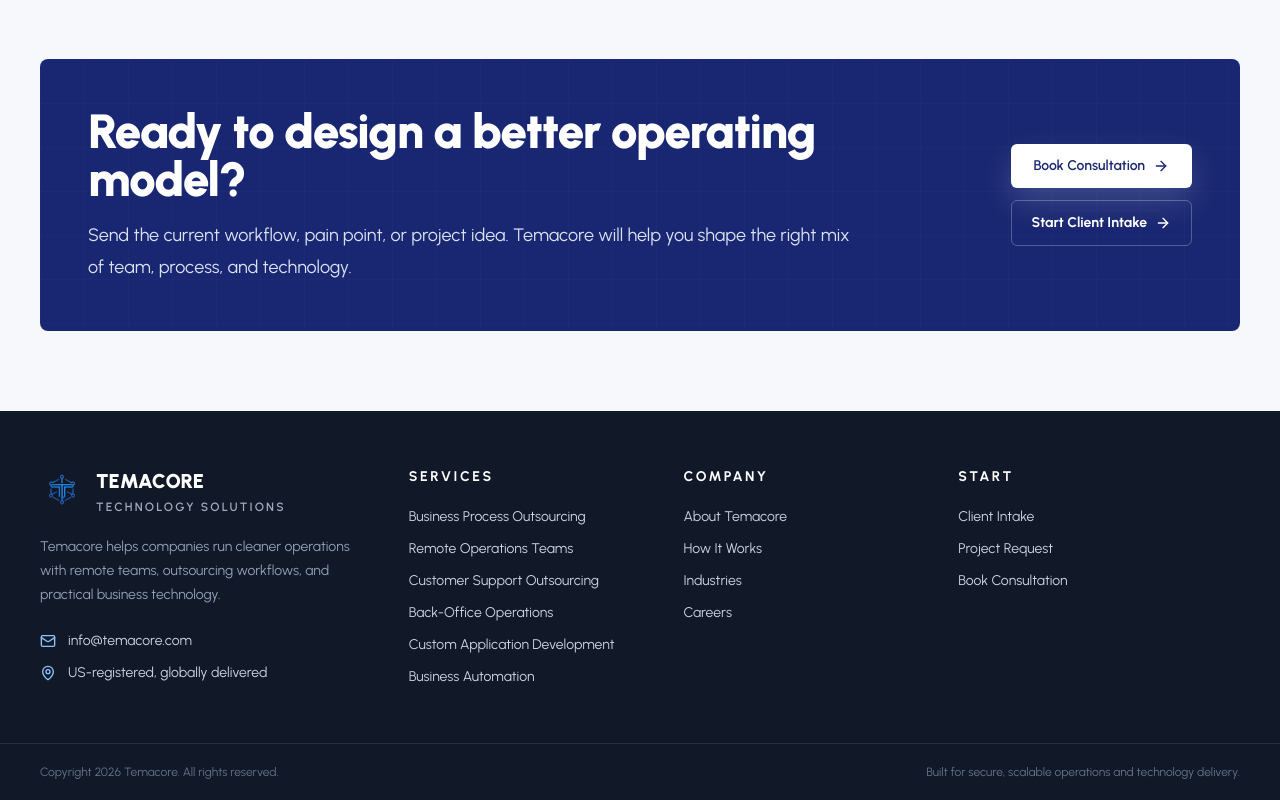
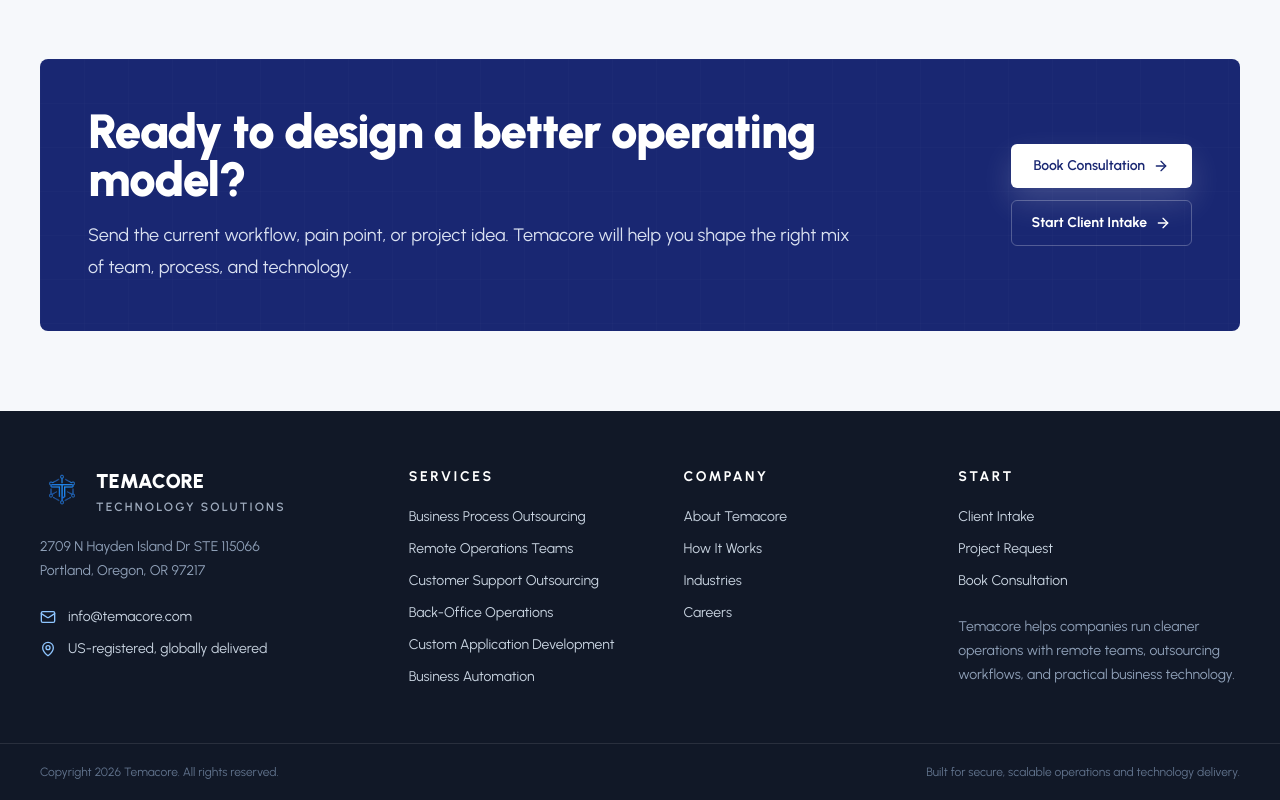
Before and after one commit to temmyjerrybooks/TEMACORE_WEBSITE, a Next.js app: page / in a window 1280 px wide. Shown: the part 5692-6492 px from the top of the page. Built offline with nearby package versions, Linux system fonts and the light colour scheme.

Commit message:
Update footer address and company summary

```diff
--- a/src/components/layout/footer.tsx
+++ b/src/components/layout/footer.tsx
@@ -28,7 +28,9 @@
             </span>
           </Link>
           <p className="mt-5 max-w-sm text-sm leading-6 text-slate-400">
-            Temacore helps companies run cleaner operations with remote teams, outsourcing workflows, and practical business technology.
+            2709 N Hayden Island Dr STE 115066
+            <br />
+            Portland, Oregon, OR 97217
           </p>
           <div className="mt-6 grid gap-3 text-sm">
             <a href={`mailto:${site.email}`} className="flex items-center gap-3 transition hover:text-white">
@@ -82,6 +84,9 @@
               </li>
             ))}
           </ul>
+          <p className="mt-6 text-sm leading-6 text-slate-400">
+            Temacore helps companies run cleaner operations with remote teams, outsourcing workflows, and practical business technology.
+          </p>
         </div>
       </Container>
 
```
